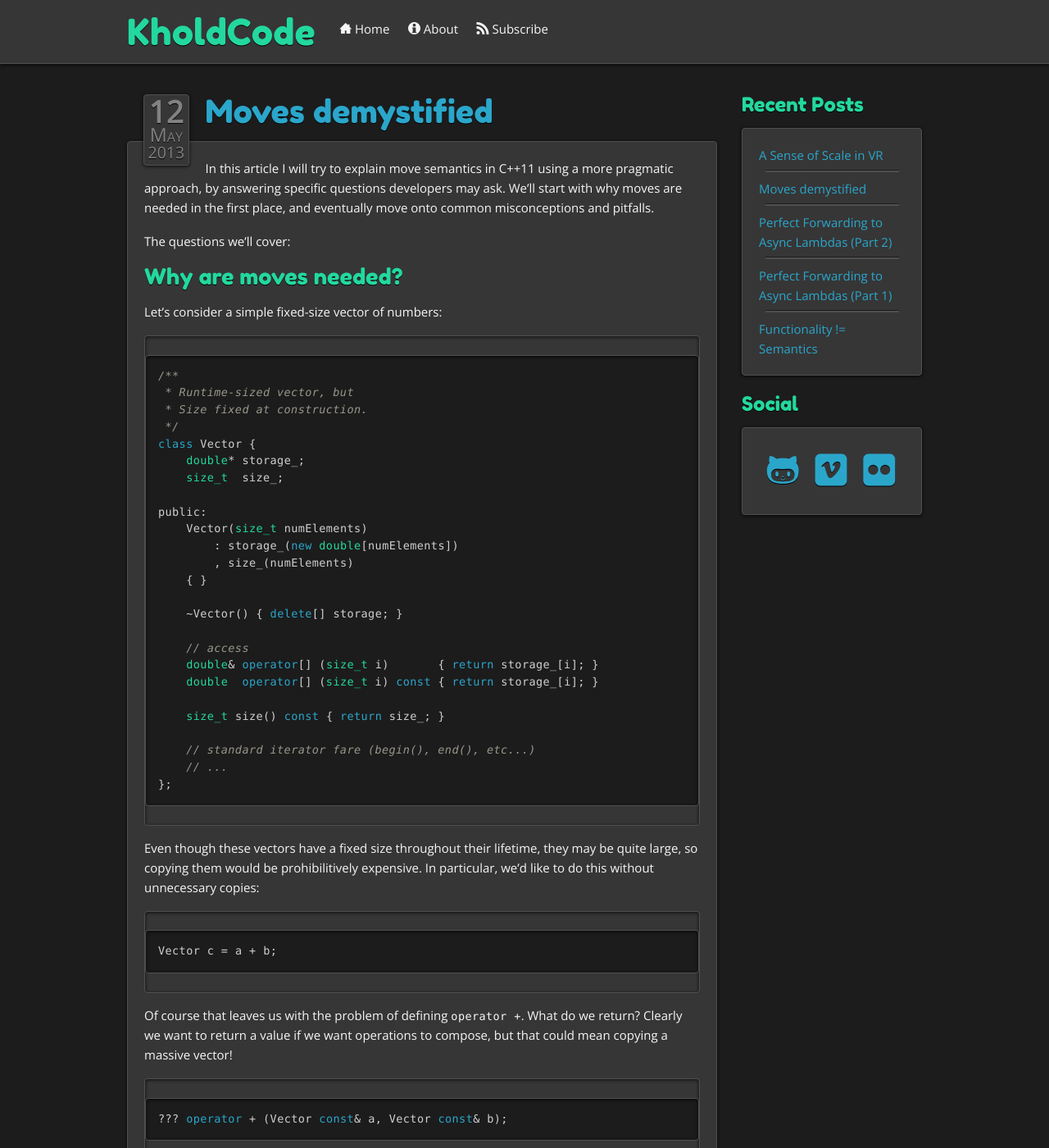
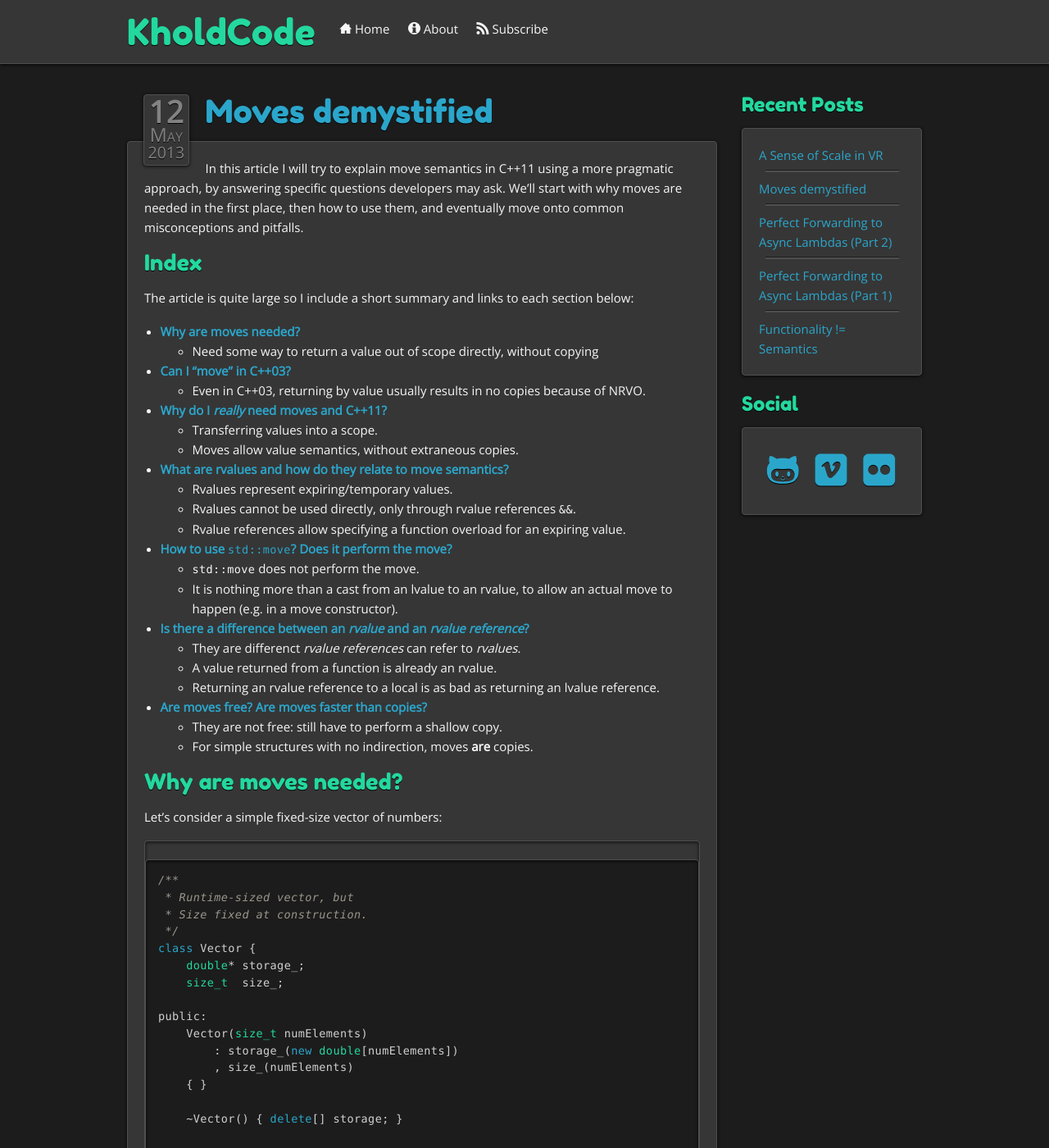
Before and after one commit to KholdStare/kholdstare.github.com, a Jekyll site: the page built from _posts/2013-05-12-moves-demystified.markdown, in a window 1280 px wide and 1400 px high. Shown: the whole window at 82% size. Built offline with Jekyll 4.4.1, drawn with Linux system fonts in a browser that asks for light colours; some of the changed text lies outside the part shown.

Commit message:
Adding an index to the start of the article.

```diff
--- a/_posts/2013-05-12-moves-demystified.markdown
+++ b/_posts/2013-05-12-moves-demystified.markdown
@@ -4,8 +4,8 @@ title: "Moves demystified"
 description: >
   In this article I will try to explain move semantics in C++11 using a more
   pragmatic approach, by answering specific questions developers may ask. We'll
-  start with why moves are needed in the first place, and eventually move onto
-  common misconceptions and pitfalls.
+  start with why moves are needed in the first place, then how to use them, and
+  eventually move onto common misconceptions and pitfalls.
 
 category: technical
 testing: true
@@ -16,10 +16,53 @@ tags:
   - intermediate
 ---
 
-The questions we'll cover:
-{:toc}
+### Index
 
-### Why are moves needed?
+The article is quite large so I include a short summary and links to each
+section below:
+
+* [Why are moves needed?](#why1)
+
+   * Need some way to return a value out of scope directly, without copying
+
+* [Can I "move" in C++03?](#cpp03)
+
+   * Even in C++03, returning by value usually results in no copies because of
+     NRVO.
+
+* [Why do I _really_ need moves and C++11?](#why2)
+
+   * Transferring values into a scope.
+   * Moves allow value semantics, without extraneous copies.
+
+* [What are rvalues and how do they relate to move semantics?](#rvalues)
+
+   * Rvalues represent expiring/temporary values.
+   * Rvalues cannot be used directly, only through rvalue references
+     <code>&amp;&amp;</code>.
+   * Rvalue references allow specifying a function overload for an expiring
+     value.
+
+* [How to use `std::move`? Does it perform the move?](#std-move)
+
+   * `std::move` does not perform the move.
+   * It is nothing more than a cast from an lvalue to an rvalue, to allow an
+     actual move to happen (e.g. in a move constructor).
+
+* [Is there a difference between an _rvalue_ and an _rvalue reference_?](#rv-vs-rvref)
+
+   * They are differenct _rvalue references_ can refer to _rvalues_.
+   * A value returned from a function is already an rvalue.
+   * Returning an rvalue reference to a local is as bad as returning an lvalue
+     reference.
+
+* [Are moves free? Are moves faster than copies?](#cost)
+
+   * They are not free: still have to perform a shallow copy.
+   * For simple structures with no indirection, moves **are** copies.
+
+
+### Why are moves needed? {#why1}
 
 Let's consider a simple fixed-size vector of numbers:
 
@@ -190,7 +233,7 @@ Ray computeRay()
 
 Now that we have a problem, how do we solve it?
 
-### What are rvalues and how do they relate to move semantics?
+### What are rvalues and how do they relate to move semantics? {#rvalues}
 
 The key feature that we need, is to tell apart regular values, and "temporary"
 ones. Once we know that, we can decide whether to copy or move. By looking at a
@@ -254,9 +297,10 @@ soon expire, a simple move intead of a copy will suffice. A move involves:
      source so the destructor doesn't release them.
 
 > Rvalues cannot be used directly, only through rvalue references
-> <code>&amp;&amp;</code>.  The two are separate notions.
+> <code>&amp;&amp;</code>, and are very different notions.  Rvalue references
+> allow specifying a function overload for an expiring value
 
-### How to use `std::move`? Does it perform the move?
+### How to use `std::move`? Does it perform the move? {#std-move}
 
 This article is about moves, but we have yet to use `std::move`. What gives?
 Quick recap:
@@ -327,6 +371,7 @@ Ray computeRay()
     // ...
 
     // Move vectors into Ray
+    // triggering the right constructor
     return Ray(
         std::move(origin),
         std::move(direction)
```
Also changed, not shown: other parts of _posts/2013-05-12-moves-demystified.markdown (+4 -4 lines).
